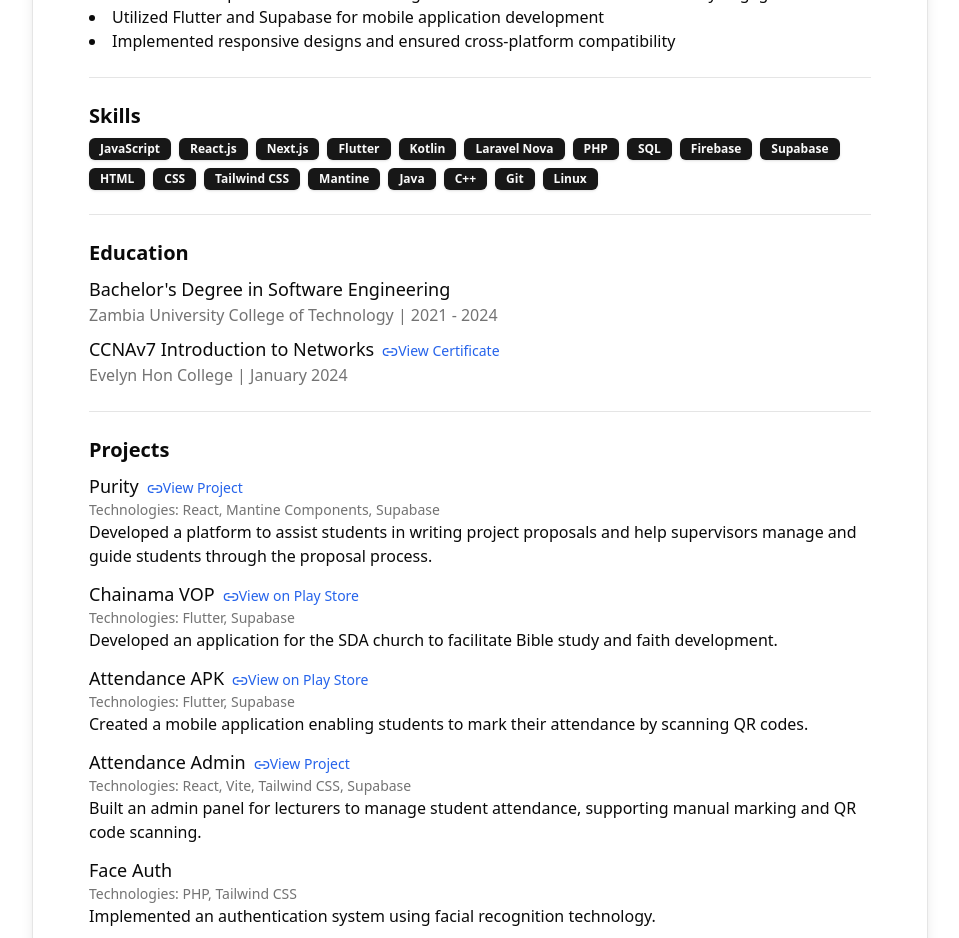
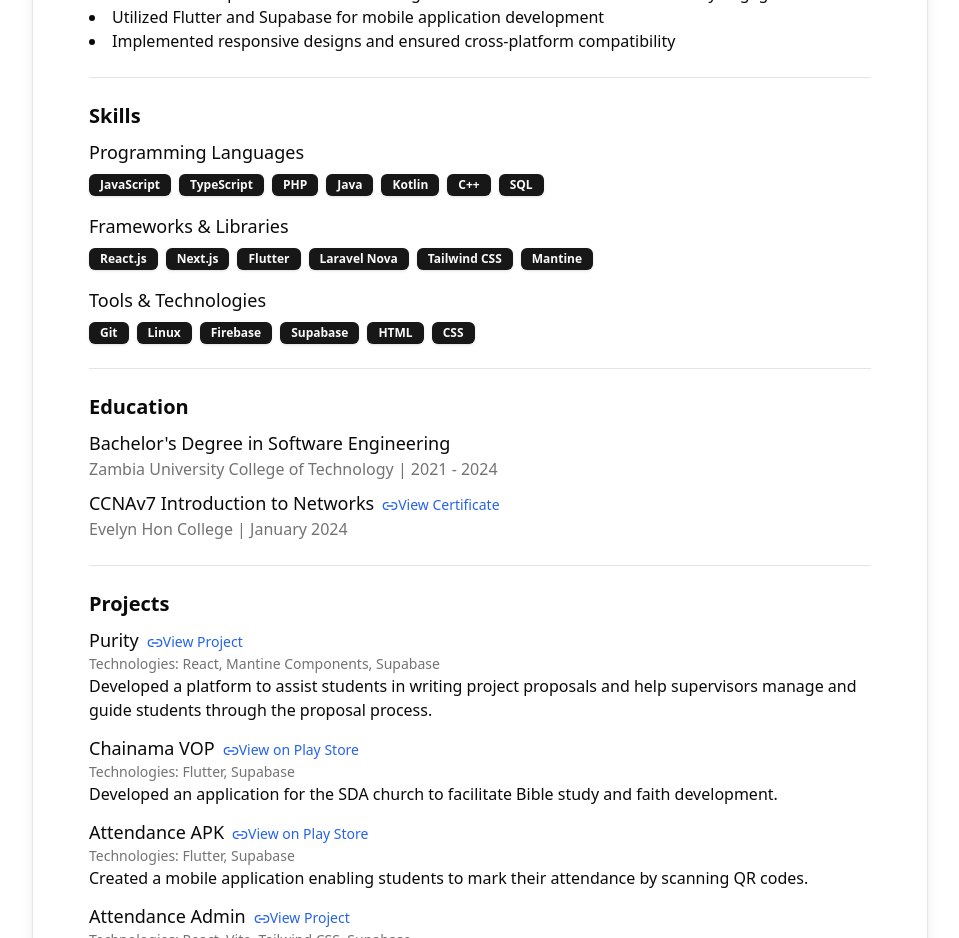
Before and after one commit to wamunyima3/wamunyima3, a React (Vite) app: page / in a window 1280 px wide. Shown: the part 820-1758 px from the top of the page, without its empty margins (160-1119 px from the left). Built offline with nearby package versions, Linux system fonts and the light colour scheme.

Commit message:
Organized the skills

```diff
--- a/src/App.tsx
+++ b/src/App.tsx
@@ -73,25 +73,41 @@
 
         <section className="mb-6">
           <h2 className="text-xl font-semibold mb-2">Skills</h2>
+          <div className="space-y-4">
+            <div>
+              <h3 className="text-lg font-medium mb-2">Programming Languages</h3>
               <div className="flex flex-wrap gap-2">
                 <Badge>JavaScript</Badge>
+                <Badge>TypeScript</Badge>
+                <Badge>PHP</Badge>
+                <Badge>Java</Badge>
+                <Badge>Kotlin</Badge>
+                <Badge>C++</Badge>
+                <Badge>SQL</Badge>
+              </div>
+            </div>
+            <div>
+              <h3 className="text-lg font-medium mb-2">Frameworks & Libraries</h3>
+              <div className="flex flex-wrap gap-2">
                 <Badge>React.js</Badge>
                 <Badge>Next.js</Badge>
                 <Badge>Flutter</Badge>
-            <Badge>Kotlin</Badge>
                 <Badge>Laravel Nova</Badge>
-            <Badge>PHP</Badge>
-            <Badge>SQL</Badge>
+                <Badge>Tailwind CSS</Badge>
+                <Badge>Mantine</Badge>
+              </div>
+            </div>
+            <div>
+              <h3 className="text-lg font-medium mb-2">Tools & Technologies</h3>
+              <div className="flex flex-wrap gap-2">
+                <Badge>Git</Badge>
+                <Badge>Linux</Badge>
                 <Badge>Firebase</Badge>
                 <Badge>Supabase</Badge>
                 <Badge>HTML</Badge>
                 <Badge>CSS</Badge>
-            <Badge>Tailwind CSS</Badge>
-            <Badge>Mantine</Badge>
-            <Badge>Java</Badge>
-            <Badge>C++</Badge>
-            <Badge>Git</Badge>
-            <Badge>Linux</Badge>
+              </div>
+            </div>
           </div>
         </section>
 
```
Lines whose indentation alone changed are shown as unchanged.
